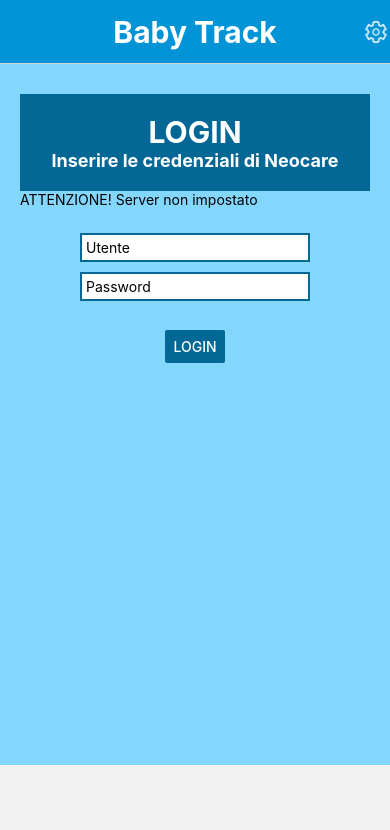
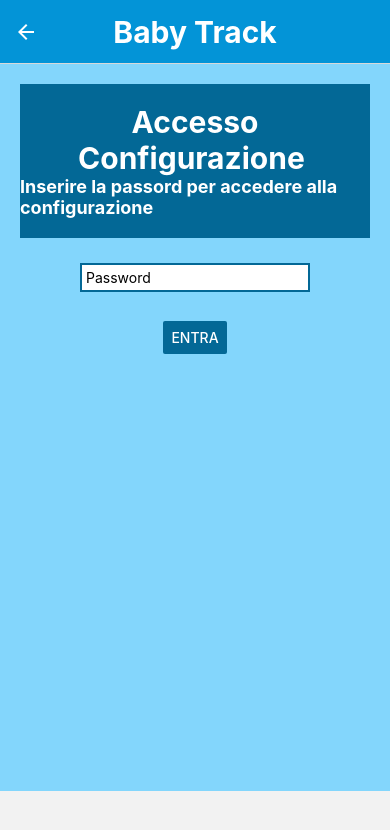
Before and after one commit to Alby2901/babytrack3, a React Native app: screen /SettingAccess in a window 390 px wide. Shown: the top 830 px of the page. Built offline with nearby package versions, Linux system fonts and the light colour scheme.

Commit message:
Setting Screen Access with pwd

```diff
--- a/App.js
+++ b/App.js
@@ -9,6 +9,7 @@
 import InputScreen from "./screens/InputScreen";
 import ScanScreen from "./screens/ScanScreen";
 import ResultsScreen from "./screens/ResultsScreen";
+import SettingAccess from "./screens/SettingAccess";
 import StoreLocalScreen from "./screens/StoreLocalScreen";
 import { getObjectFromStore, getAllKeys } from './store/StoreDataLocal';
 
@@ -25,12 +26,14 @@
         headerTitleStyle: { fontWeight: "bold", fontSize: 30, },
       }}
     >
-      <Stack.Screen name="Login" component={LoginScreen} />
+      <Stack.Screen name="Login" component={LoginScreen}></Stack.Screen>
+      <Stack.Screen name="SettingAccess" component={SettingAccess}></Stack.Screen>
       {/* <Stack.Screen name="Signup" component={SignupScreen} /> */}
       <Stack.Screen name='Settings' component={StoreLocalScreen}></Stack.Screen>
     </Stack.Navigator>
   );
 }
+
 
 function AuthenticatedStack() {
   return (
--- a/screens/LoginScreen.js
+++ b/screens/LoginScreen.js
@@ -38,7 +38,7 @@
 
   function headerSettingsIconPressHandler() {
     console.log('From Login Screen => Open setting screen... ');
-    navigation.navigate('Settings');
+    navigation.navigate('SettingAccess');
   }
 
   useLayoutEffect(() => {
--- /dev/null
+++ b/screens/SettingAccess.js
@@ -0,0 +1,209 @@
+import {
+  Text,
+  View,
+  StyleSheet,
+  Button,
+  TextInput,
+  ScrollView,
+  SafeAreaView,
+  Pressable,
+  Alert,
+} from "react-native";
+import { getSession } from "../components/http";
+import { useContext, useState, useLayoutEffect, useEffect } from "react";
+import { AuthContext } from "../store/auth-context";
+import { GlobalStyles } from "../UI/GlobalConstant";
+import { setObjectToStore } from '../store/StoreDataLocal';
+import LoadingOverlay from "../UI/LoadingOverlay";
+import IconButton from '../UI/IconButton';
+
+function LoginScreen({ navigation }) {
+  // const [sessionID, setSessionID] = useState("");
+  // const [message, setmessage] = useState("");
+  // const [serverSetted, setServerSetted] = useState(false);
+  // const [isAuthenticated, setIsAuthenticated] = useState(false);
+  // const [showConfigInput, setshowConfigInput] = useState(false);
+  // const { isInputOk, setIsInputOk } = useState(true);
+  // const [url, setUrl] = useState("http://37.159.251.165:8090");
+
+  const [errorHTTP, setErrorHTTP] = useState("");
+  const [isLogged, setIsLogged] = useState(false);
+  const [pwd, setPwd] = useState("");
+  const [isAutorized, setIsAutorized] = useState(false);
+
+  const authCtx = useContext(AuthContext);
+
+  let message = '<Text style={styles.textAlert}>ATTENZIONE!</Text>';
+
+  function getSessionHandler() {
+    console.log("Setting Access Screen +++++++++++++++++++++++++++++");
+    console.log("Setting Access Screen - pwd: ", pwd);
+
+    if (pwd == '123456') {
+      console.log('From Settin Access Screen => Open setting screen... ');
+      setIsAutorized(true)
+      navigation.navigate('Settings');
+    } else {
+      message = "<Text>ATTENZIONE!</Text>"
+      setIsAutorized(false)
+    }
+  }
+
+  function resetIsLogged() {
+    setIsLogged(false);
+  }
+
+  function pwdInputHandler(enteredPwd) {
+    setPwd(enteredPwd);
+  }
+
+  return (
+    <ScrollView>
+      <View style={[styles.containerOuter]}>
+
+        <View style={styles.cardTitle}>
+          <Text style={styles.cardText}>Accesso</Text>
+          <Text style={styles.cardText}>Configurazione </Text>
+          <Text style={[styles.cardText, styles.cardSmalltext]}>
+            Inserire la passord per accedere alla configurazione
+          </Text>
+        </View>
+
+        <View style={styles.containerInput}>
+          <TextInput
+            style={styles.inputText}
+            onChangeText={pwdInputHandler}
+            value={pwd}
+            secureTextEntry={true}
+            placeholder="Password"
+          />
+        </View>
+
+        {!isLogged && (
+          <View style={styles.containerButton}>
+            {/* <Text style={styles.text}>Test chiamate HTTP...</Text> */}
+            <Button
+              style={styles.button}
+              title="Entra"
+              color={GlobalStyles.colors.BG_DarkBlue}
+              onPress={getSessionHandler}
+            ></Button>
+          </View>
+        )}
+
+        <View style={styles.containerMessage}>
+
+          {/* {pwd && !isAutorized &&  <Text style={styles.textAlert}>ATTENZIONE!</Text>} */}
+          {/* {pwd && message} */}
+        </View>
+
+
+
+        {/* {isLogged && (
+          <View style={styles.containerMessage}>
+            <Text>The Session ID is: {sessionID}</Text>
+            {!isAutorized && pwd && <Text style={styles.textAlert}>ATTENZIONE!</Text>}
+            {isAutorized && pwd && <Text style={styles.textAlert}>{message}</Text>}
+
+          </View>
+        )} */}
+
+        {isLogged && (
+          <View style={styles.containerButton}>
+            {(isLogged || errorHTTP) && (
+              <Button
+                style={styles.button}
+                title="Riprova..."
+                onPress={resetIsLogged}
+                color={GlobalStyles.colors.BG_DarkBlue}
+              ></Button>
+            )}
+            {errorHTTP && (
+              <Text style={styles.textAlert} cd>
+                Server is not responding!
+              </Text>
+            )}
+          </View>
+        )}
+
+      </View>
+    </ScrollView>
+  );
+}
+
+export default LoginScreen;
+
+const styles = StyleSheet.create({
+  containerOuter: {
+    flex: 1,
+    // alignItems: '',
+    // justifyContent: 'flex-start',
+    backgroundColor: GlobalStyles.colors.BG_App_Blue,
+    paddingHorizontal: 20,
+    paddingTop: 20,
+    paddingBottom: 395,
+    // paddingBottom: 203, //ZenPhone 203 - MotorolaEdge 420
+  },
+  hideButton: {
+    alignItems: "center",
+
+    height: 10,
+    width: 10,
+    paddingVertical: 0,
+    backgroundColor: GlobalStyles.colors.BG_App_Blue,
+  },
+  cardTitle: {
+    alignItems: "center",
+    paddingVertical: 20,
+    backgroundColor: GlobalStyles.colors.BG_DarkBlue,
+  },
+  cardText: {
+    fontSize: 30,
+    color: GlobalStyles.colors.Text_Main,
+    fontWeight: "bold",
+  },
+  cardSmalltext: {
+    fontSize: 18,
+    color: GlobalStyles.colors.Text_Main,
+  },
+  containerInput: {
+    alignItems: "center",
+    paddingVertical: 20,
+    marginTop: 0,
+    marginBottom: 0,
+  },
+  containerButton: {
+    alignItems: "center",
+    paddingVertical: 4,
+    marginBottom: 20,
+  },
+  containerMessage: {
+    alignItems: "center",
+    paddingVertical: 4,
+    marginBottom: 10,
+  },
+  text: {
+    margin: 5,
+  },
+  textAlert: {
+    margin: 5,
+    color: GlobalStyles.colors.TextAlert,
+    fontSize: 20,
+    fontWeight: "bold",
+  },
+
+  button: {
+    margin: 5,
+  },
+
+  inputText: {
+    borderWidth: 2,
+    borderColor: GlobalStyles.colors.BG_DarkBlue,
+    backgroundColor: GlobalStyles.colors.BG_InputField,
+    color: GlobalStyles.colors.Text_Input,
+    textDecorationColor: GlobalStyles.colors.Text_Main,
+    margin: 5,
+    padding: 4,
+    minWidth: 200,
+  },
+});
```
